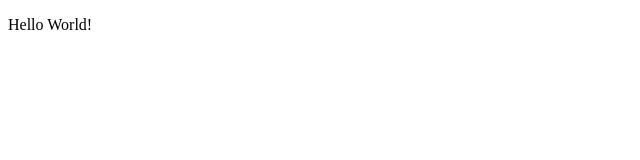
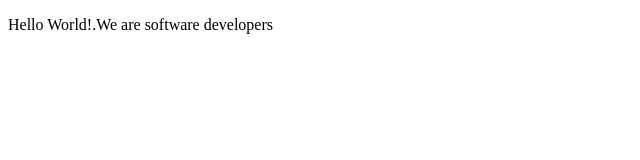
Before and after one commit to Syangmay/Microverse, a plain HTML site: page index.html in a window 1280 px wide. Shown: the whole page, without its empty margins (0-640 px from the left). Drawn offline with Linux system fonts and the light colour scheme.

Commit message:
added we are software developers

```diff
--- a/index.html
+++ b/index.html
@@ -8,7 +8,7 @@
 
   <body>
     <script src="https://cdn.freecodecamp.org/testable-projects-fcc/v1/bundle.js"></script>
-    <p>Hello World!</p>
+    <p>Hello World!.We are software developers</p>
     <!--
 
     Hello Camper!
```
